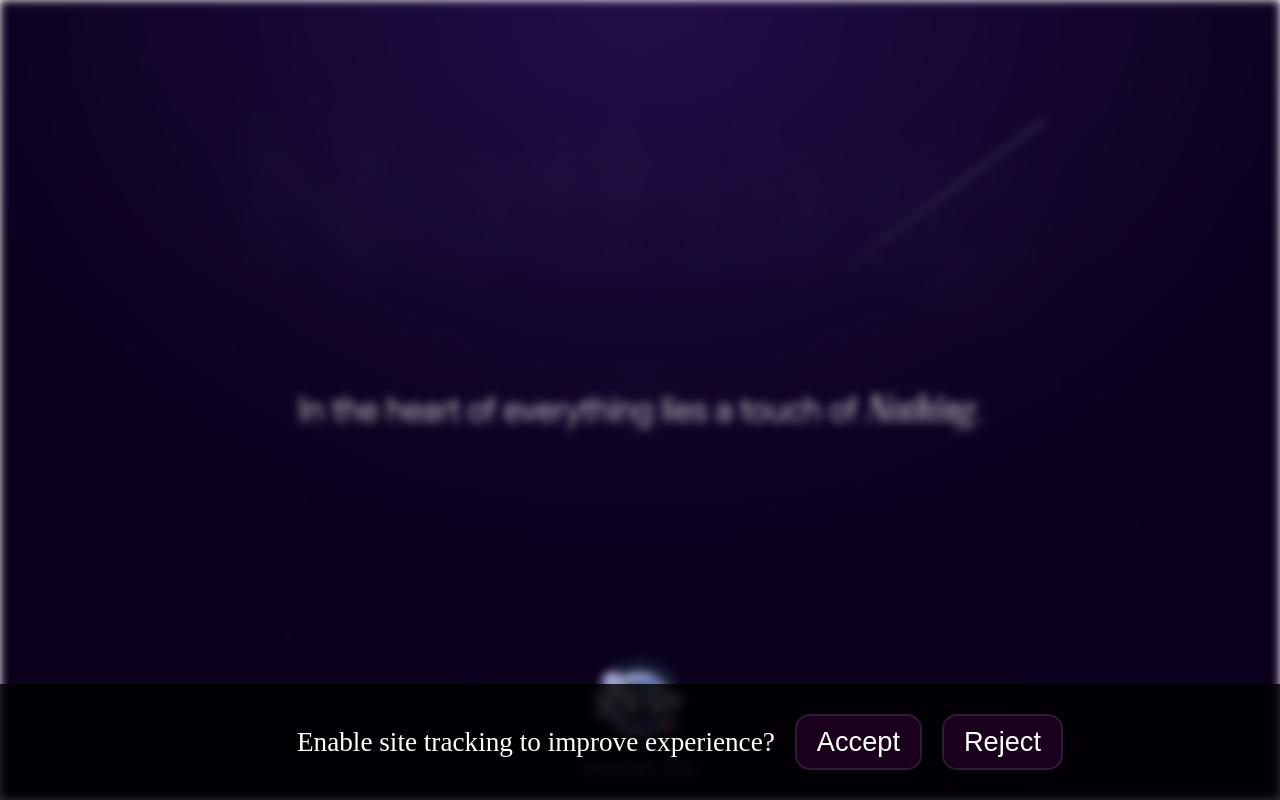
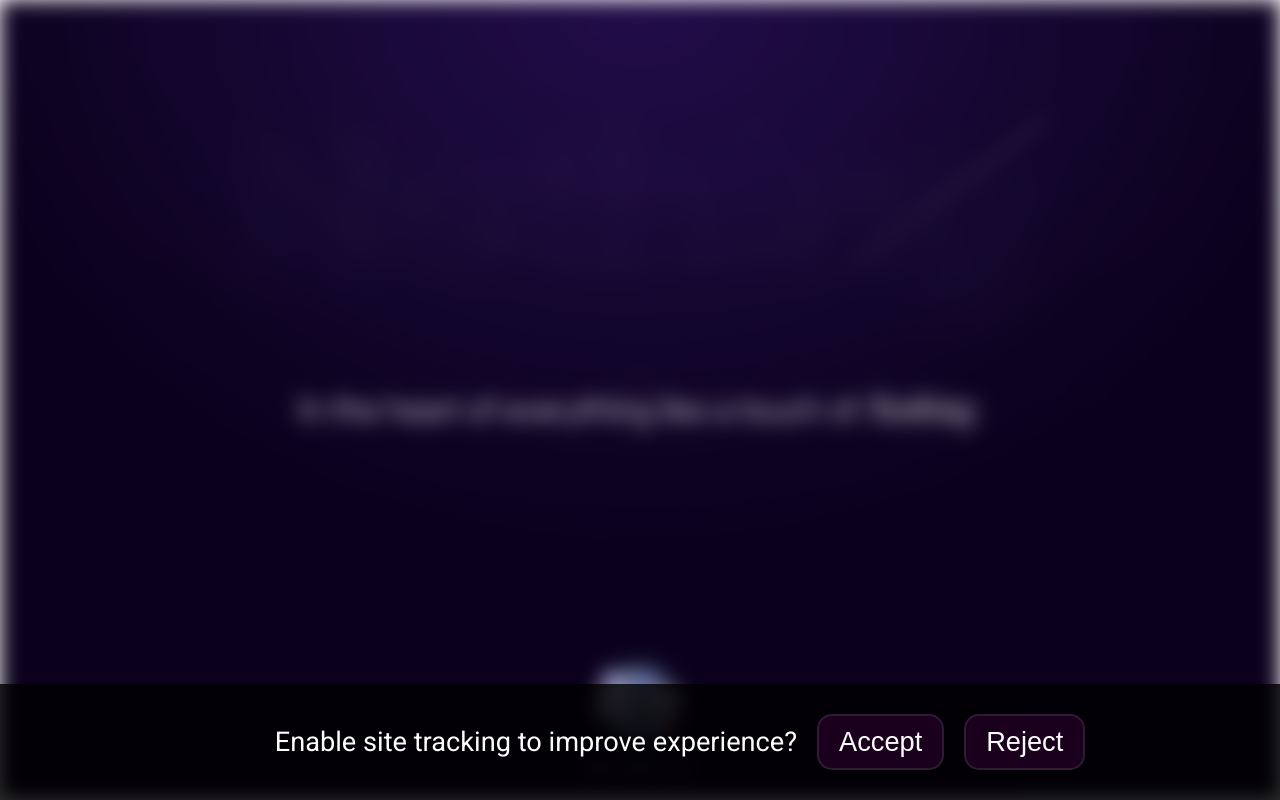
Before and after one commit to nothfx/mycard, a plain HTML site: page index.html in a window 1280 px wide. Shown: the top 800 px of the page. Drawn offline with Linux system fonts and the light colour scheme.

Commit message:
Update index.html

```diff
--- a/index.html
+++ b/index.html
@@ -13,6 +13,8 @@
 
     <title>Nothing's Portfolio</title>
 
+    <link href="https://fonts.googleapis.com/css2?family=Roboto:wght@300;400;500;700&display=swap" rel="stylesheet">
+
     <style>
         body, html {
             margin: 0;
@@ -20,6 +22,7 @@
             width: 100%;
             height: 100%;
             overflow: hidden;
+            font-family: 'Roboto', sans-serif;
         }
         .background-container {
             position: fixed;
@@ -32,7 +35,8 @@
             transition: filter 1s;
         }
         .blurred {
-            filter: blur(5px);
+            filter: blur(10px);
+            background-color: rgba(0, 0, 0, 0.05);
         }
         .nothing-banner {
             position: absolute;
@@ -151,7 +155,7 @@
         setTimeout(function() {
             document.querySelector('.background-container').classList.add('blurred');
             document.querySelector('.nothing-banner').classList.add('fade-in');
-        }, 500);
+        }, 800);
     });
 </script>
 </body>
```
